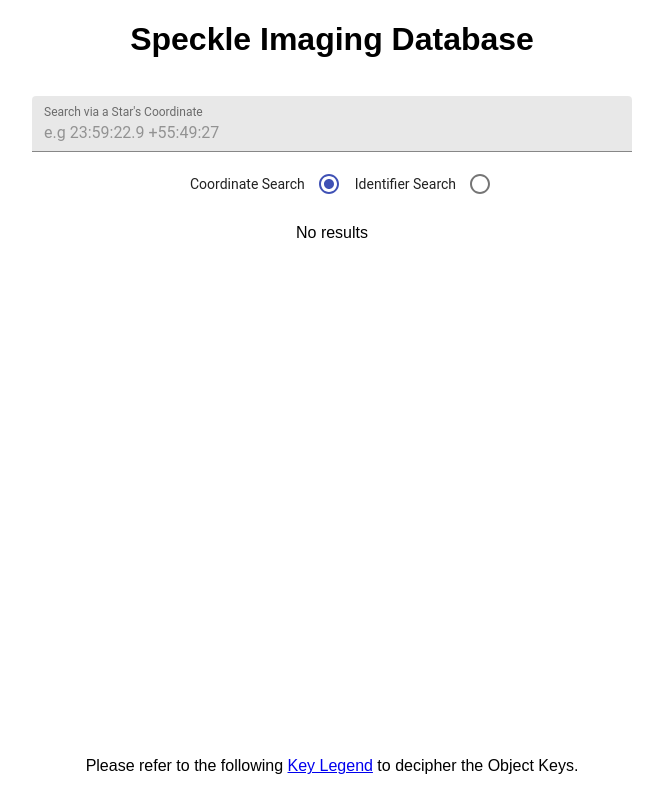
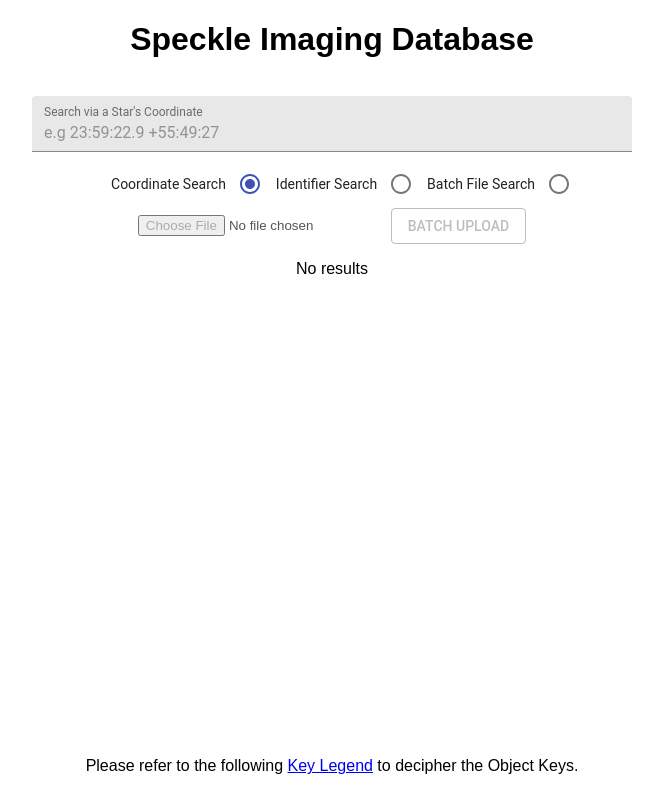
Before and after one commit to joncwong/speckle-imaging, a React (Create React App) app in the folder speckle-client/my-app/: page / in a window 1280 px wide. Shown: the top 812 px of the page, without its empty margins (308-971 px from the left). Built offline with nearby package versions, Linux system fonts and the light colour scheme.

Commit message:
Add file upload button and disable functinality

```diff
--- a/speckle-client/my-app/src/App.js
+++ b/speckle-client/my-app/src/App.js
@@ -1,7 +1,7 @@
 import React, { Component } from 'react';
 import SearchBar from './components/SearchBar';
 import SearchResults from './components/SearchResults';
-import SearchRadio from './components/SearchRadio';
+import SearchOptions from './components/SearchOptions';
 import KeyLegend from './components/KeyLegend';
 import './App.css';
 
@@ -18,6 +18,7 @@ class App extends Component {
     }
     this.formattedResults = React.createRef();
     this.searchBar = React.createRef();
+    this.searchOptions = React.createRef();
   }
 
   componentDidMount() {
@@ -30,7 +31,7 @@ class App extends Component {
         <div style = { bodyStyle }>
           <h1>Speckle Imaging Database</h1>
           <SearchBar ref={this.searchBar} passResults={this.passResults} setDisplay={this.setDisplay}></SearchBar>
-          <SearchRadio setSearch={this.setSearch}></SearchRadio>
+          <SearchOptions ref={this.searchOptions} setSearch={this.setSearch}></SearchOptions>
           <SearchResults ref={this.formattedResults}></SearchResults>
         </div>
         <KeyLegend></KeyLegend>
@@ -59,13 +60,29 @@ class App extends Component {
     if (option === 'coordinate') {
       this.searchBar.current.setState({
         searchLabel: 'Search via a Star\'s Coordinate',
-        searchPlaceHolder: 'e.g 23:59:22.9 +55:49:27'
+        searchPlaceHolder: 'e.g 23:59:22.9 +55:49:27',
+        searchDisabled: false
+      });
+      this.searchOptions.current.setState({
+        batchDisabled: true
       });
     }
     else if (option === 'identifier') {
       this.searchBar.current.setState({
         searchLabel: 'Search via a Star\'s Identifier',
-        searchPlaceHolder: 'e.g H615578'
+        searchPlaceHolder: 'e.g H615578',
+        searchDisabled: false
+      });
+      this.searchOptions.current.setState({
+        batchDisabled: true
+      });
+    }
+    else if (option === 'batch') {
+      this.searchBar.current.setState({
+        searchDisabled: true,
+      });
+      this.searchOptions.current.setState({
+        batchDisabled: false
       });
     }
   }
--- a/speckle-client/my-app/src/components/SearchBar.js
+++ b/speckle-client/my-app/src/components/SearchBar.js
@@ -10,6 +10,7 @@ class SearchBar extends Component {
       results: '',
       file: '',
       searchType: 'coordinate',
+      searchDisabled: false,
       searchLabel: 'Search via a Star\'s Coordinate',
       searchPlaceHolder: 'e.g 23:59:22.9 +55:49:27'
     }
@@ -63,6 +64,7 @@ class SearchBar extends Component {
           id="filled-full-width"
           label={this.state['searchLabel']}
           style={{ width: 600}}
+          disabled={this.state['searchDisabled']}
           placeholder={this.state['searchPlaceHolder']}
           margin="normal"
           variant="filled"
--- a/speckle-client/my-app/src/components/SearchRadio.js
+++ b/speckle-client/my-app/src/components/SearchOptions.js
@@ -3,13 +3,16 @@ import Radio from '@material-ui/core/Radio';
 import RadioGroup from '@material-ui/core/RadioGroup';
 import FormControlLabel from '@material-ui/core/FormControlLabel';
 import FormControl from '@material-ui/core/FormControl';
+import Input from '@material-ui/core/Input';
+import Button from '@material-ui/core/Button';
 
-class SearchRadio extends Component {
+class SearchOptions extends Component {
 
   constructor(props) {
     super(props)
     this.state = {
-        selectedOption: 'coordinate'
+        selectedOption: 'coordinate',
+        batchDisabled: true
     }
   }
 
@@ -22,30 +25,54 @@ class SearchRadio extends Component {
   };
 
   render() {
+
     return (
         <FormControl component="fieldset">
-            <RadioGroup
+          <RadioGroup
                 aria-label="position"
                 value={this.state.value}
                 onChange={this.handleChange}
                 row>
-                <FormControlLabel
+            <FormControlLabel
                 value="coordinate"
                 control={<Radio color="primary" checked={this.state.selectedOption === 'coordinate'}/>}
                 label="Coordinate Search"
                 labelPlacement="start"
                 />
-                <FormControlLabel
+            <FormControlLabel
                 value="identifier"
                 control={<Radio color="primary" checked={this.state.selectedOption === 'identifier'}/>}
                 label="Identifier Search"
                 labelPlacement="start"
                 />
-            </RadioGroup>
+            <FormControlLabel
+                value="batch"
+                control={<Radio color="primary" checked={this.state.selectedOption === 'batch'}/>}
+                label="Batch File Search"
+                labelPlacement="start"
+                />
+          </RadioGroup>
+          <div
+            style={{display:'inline-block'}}>
+            <input
+              disabled={this.state['batchDisabled']}
+              accept="image/*"
+              id="outlined-button-file"
+              type="file"
+            />
+            <label htmlFor="">
+              <Button
+                disabled={this.state['batchDisabled']}
+                variant="outlined"
+                component="span">
+                  Batch Upload
+              </Button>
+            </label>
+          </div>
         </FormControl>
     )
   }
 
 }
 
-export default SearchRadio;
+export default SearchOptions;
```
